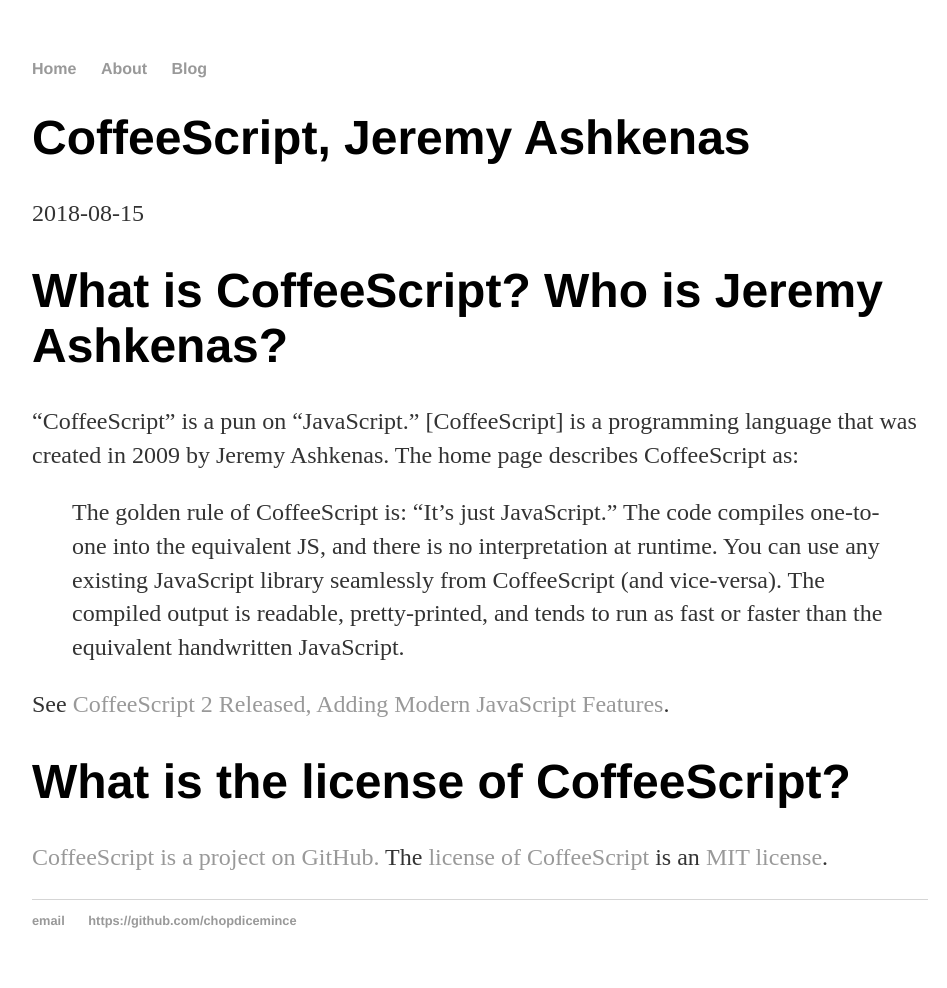
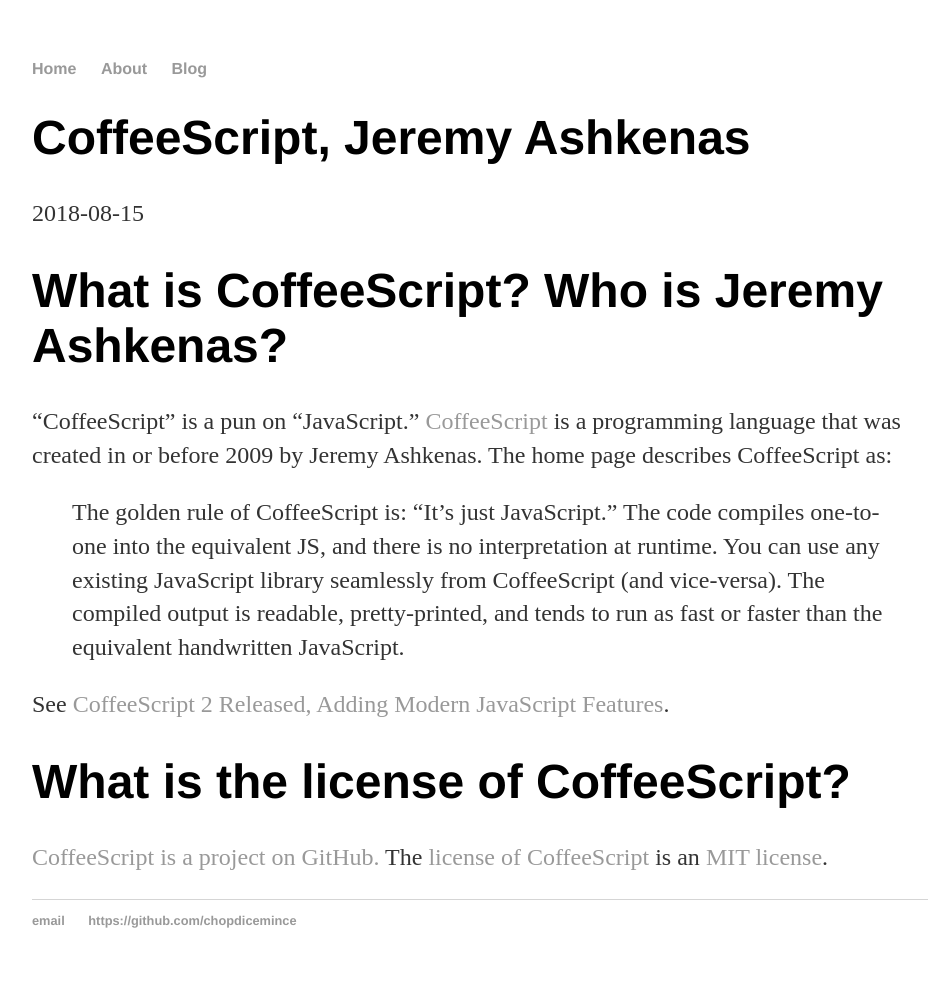
Before and after one commit to chopdicemince/chopdicemince.github.io, a Jekyll site: the page built from _posts/2018-08-15-coffeescript-jeremy-ashkenas.md, in a window 1280 px wide. Shown: the whole page, without its empty margins (160-1107 px from the left). Built offline with Jekyll 4.4.1, drawn with Linux system fonts in a browser that asks for light colours.

Commit message:
Fix link. Change text about creation year

```diff
--- a/_posts/2018-08-15-coffeescript-jeremy-ashkenas.md
+++ b/_posts/2018-08-15-coffeescript-jeremy-ashkenas.md
@@ -6,7 +6,7 @@
 
 # What is CoffeeScript? Who is  Jeremy Ashkenas?
 
-"CoffeeScript" is a pun on "JavaScript." [CoffeeScript] is a programming language that was created in 2009 by Jeremy Ashkenas. The home page describes CoffeeScript as:
+"CoffeeScript" is a pun on "JavaScript." [CoffeeScript](https://coffeescript.org/) is a programming language that was created in or before 2009 by Jeremy Ashkenas. The home page describes CoffeeScript as:
 
 > The golden rule of CoffeeScript is: “It’s just JavaScript.” The code compiles one-to-one into the equivalent JS, and there is no interpretation at runtime. You can use any existing JavaScript library seamlessly from CoffeeScript (and vice-versa). The compiled output is readable, pretty-printed, and tends to run as fast or faster than the equivalent handwritten JavaScript.
 
```
